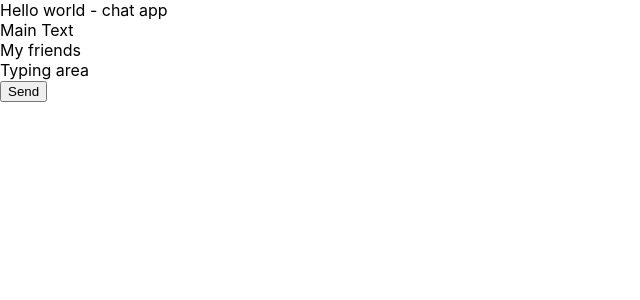
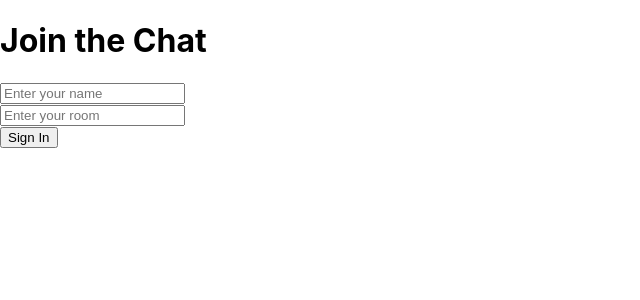
Before and after one commit to cory0s/chatter, a React (Create React App) app: page / in a window 1280 px wide. Shown: the top 300 px of the page, without its empty margins (0-640 px from the left). Built offline with nearby package versions, Linux system fonts and the light colour scheme.

Commit message:
join page setup

```diff
--- a/src/App.js
+++ b/src/App.js
@@ -1,15 +1,16 @@
 import React from 'react';
-import Header from './components/header';
+import { BrowserRouter as Router, Route } from 'react-router-dom';
+
+import Join from './components/join';
 import Chat from './components/chat';
-import Type from './components/type';
 
-function App() {
-  return (
-    <div className="App">
-      <Header />
-      <Chat />
-      <Type />
-    </div>
+const App = () => {
+
+  return(
+    <Router>
+      <Route path="/" exact component={Join} />
+      <Route path="/chat" exact component={Chat} />
+    </Router>
   );
 }
 
--- /dev/null
+++ b/src/api/api.js
@@ -0,0 +1,13 @@
+import openSocket from 'socket.io-client';
+
+function joinRoom(cb){
+    const socket = openSocket('http://localhost:8000');
+    socket.on('join', data => cb(null, data));
+    // socket.emit('')
+}
+
+function leaveRoom(){
+    // socket.emit('disconnect')
+}
+
+export { joinRoom, leaveRoom };
--- a/src/components/chat.js
+++ b/src/components/chat.js
@@ -1,20 +1,11 @@
 import React from 'react';
+// import { joinRoom, leaveRoom } from '../api/api'
 
-class Chat extends React.Component{
+const Chat = () => {
 
-
-    render(){
-        return(
-            <div className="chat-container">
-                <div id="main-text">
-                    Main Text
-                </div>
-                <div id="friend-list">
-                    My friends
-                </div>
-            </div>
-        )
-    }
+    return(
+        <h1>Hello</h1>
+    )
 }
 
 export default Chat;
--- /dev/null
+++ b/src/components/join.js
@@ -0,0 +1,24 @@
+import React, { useState } from 'react';
+import { Link } from 'react-router-dom';
+// import { joinRoom, leaveRoom } from '../api/api'
+
+const Join = () => {
+    const [name, setName] = useState('');
+    const [room, setRoom] = useState('');
+
+    return(
+        <div className="joinOuterContainer">
+            <div className="joinInnerContainer">
+                <h1 className="heading">Join the Chat</h1>
+                <div><input placeholder="Enter your name" className="joinInput" type="text" onChange={(e)=> setName(e.target.value) }></input></div>
+                <div><input placeholder="Enter your room" className="joinInput mt-20" type="text" onChange={(e) => setRoom(e.target.value)}></input></div>
+            <Link>
+                <button className="button mt-20" type="submit">Sign In</button>
+            </Link>
+            </div>
+
+        </div>
+    )
+}
+
+export default Join;
--- a/src/components/type.js
+++ b/src/components/type.js
@@ -1,13 +1,19 @@
 import React from 'react';
+
+var divStyle = {
+    color: 'black',
+    display: 'flex',
+  };
 
 class Type extends React.Component{
 
-
     render(){
         return(
-            <div className="typing-container">
+            <div className="typing-container" style={divStyle}>
                 <div id="typing-bar">
-                    Typing area
+                    <form>
+                        <input type="text" id="type-text"></input>
+                    </form>
                 </div>
                 <button>Send</button>
             </div>
```
Also changed, not shown: package.json (+8 -1 lines), 1 other file (tests, documents, lock files or other folders).
